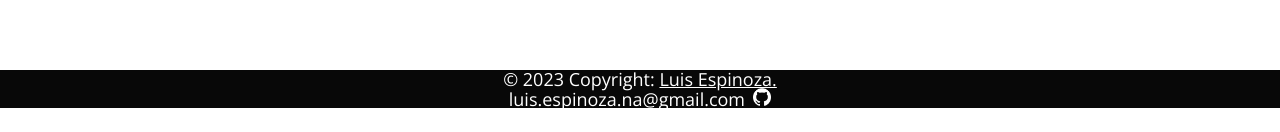
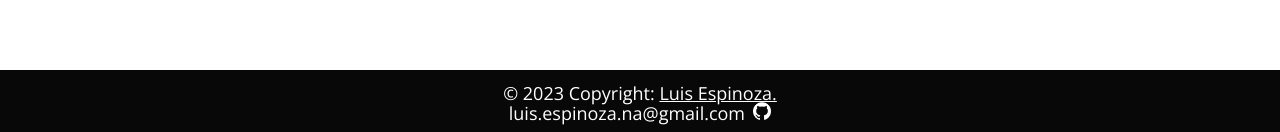
Before and after one commit to LuisTerceroIII/le.dev., a React (Create React App) app: page / in a window 1280 px wide. Shown: the part 730-862 px from the top of the page. Before the commit the page ends 841 px from the top, so only its background shows below. Built offline with nearby package versions, Linux system fonts and the light colour scheme.

Commit message:
fix footer

```diff
--- a/src/components/Footer/Footer.css
+++ b/src/components/Footer/Footer.css
@@ -1,6 +1,5 @@
 .footer-container {
-    min-width: 100%;
-    max-height: 12vh;
+    height: 65px;
     background-color: rgba(0, 0, 0, 0.97);
     display: flex;
     align-content: center;
@@ -21,7 +20,7 @@
 }
 
 .footer-copyright-disclaimer {
-    color: #FFFFFF;
+    color: var(--white);
     font-family: 'Open Sans', serif;
     font-size: clamp(2.5vw, 3vw,3.5vw);
     align-self: center;
--- a/src/components/Footer/FooterView.js
+++ b/src/components/Footer/FooterView.js
@@ -5,7 +5,7 @@ const FooterView = ({year}) => {
 
   return (
     <footer className="footer-container">
-      <h6 className="footer-copyright-disclaimer">
+      <p className="footer-copyright-disclaimer">
         © {year} Copyright:{" "}
         <a
           className={"footer-link-name"}
@@ -27,7 +27,7 @@ const FooterView = ({year}) => {
         >
           <img className={"github"} src={"./github.png"} alt={"github"} />
         </a>
-      </h6>
+      </p>
     </footer>
   );
 };
```
